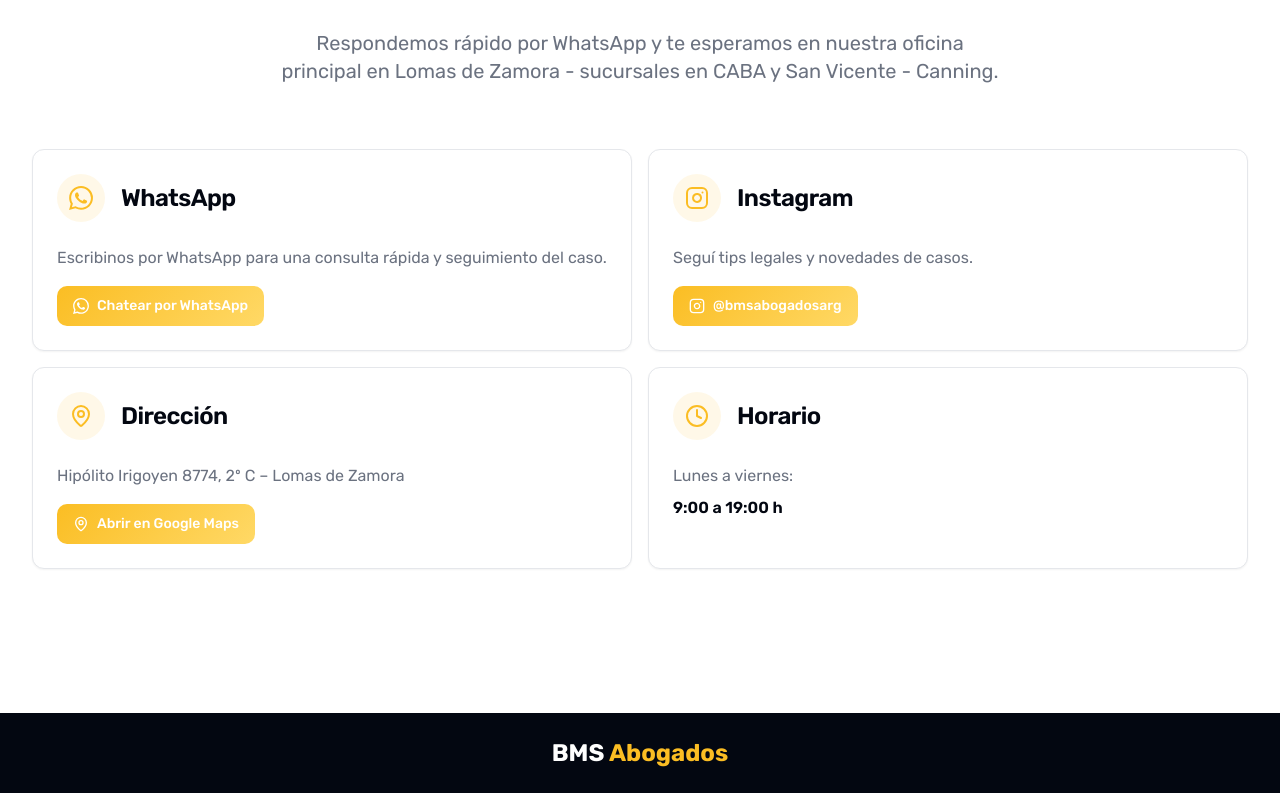
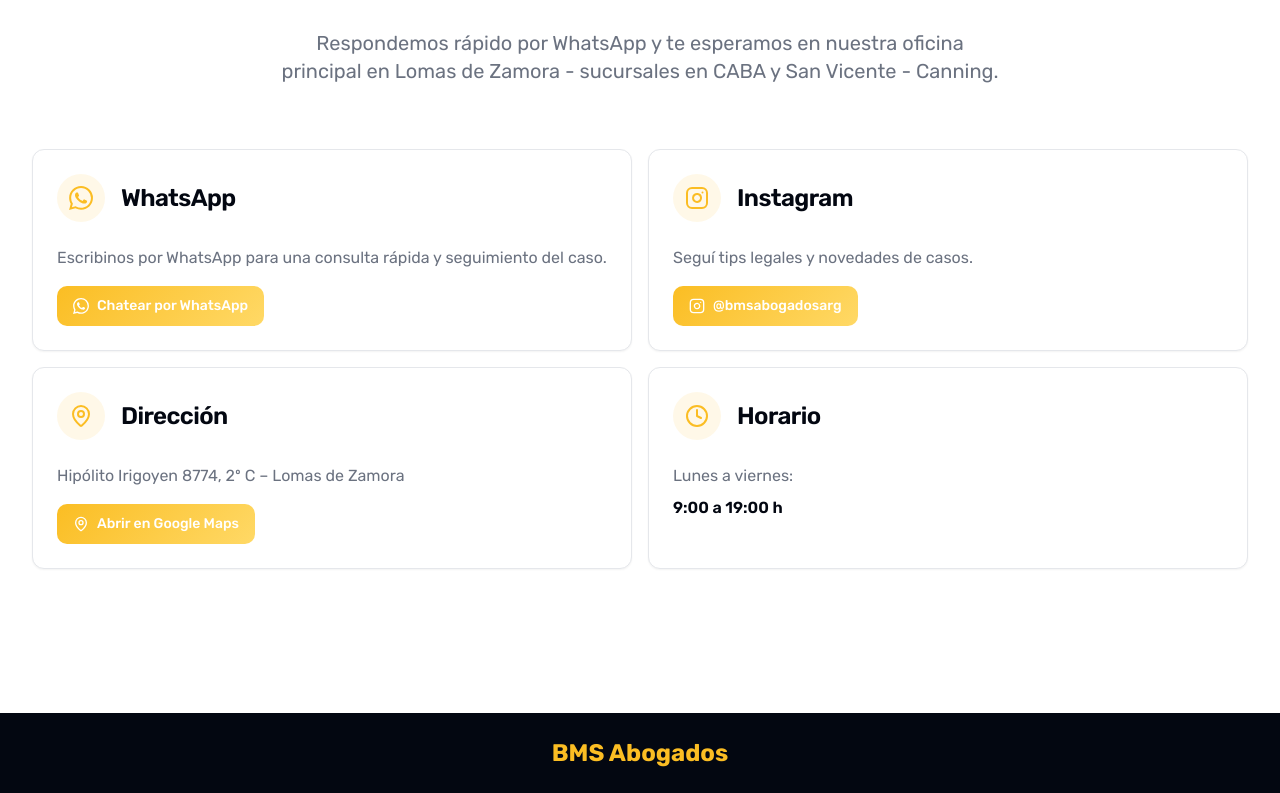
Before and after one commit to EleveitTeam/bms-law-ride, a React (Vite) app: page / in a window 1280 px wide. Shown: the part 8430-9223 px from the top of the page. Built offline with nearby package versions, Linux system fonts and the light colour scheme; the HTML template or start-up script is replaced by a standard one.

Commit message:
Refactor: Change footer text color

```diff
--- a/src/components/Footer.tsx
+++ b/src/components/Footer.tsx
@@ -2,8 +2,8 @@ const Footer = () => {
   return (
     <footer className="bg-foreground text-background">
       <div className="max-w-7xl mx-auto container-padding py-6 text-center">
-        <h3 className="text-2xl font-bold font-montserrat">
-          BMS <span className="text-primary">Abogados</span>
+        <h3 className="text-2xl font-bold font-montserrat text-primary">
+          BMS Abogados
         </h3>
       </div>
     </footer>
```
